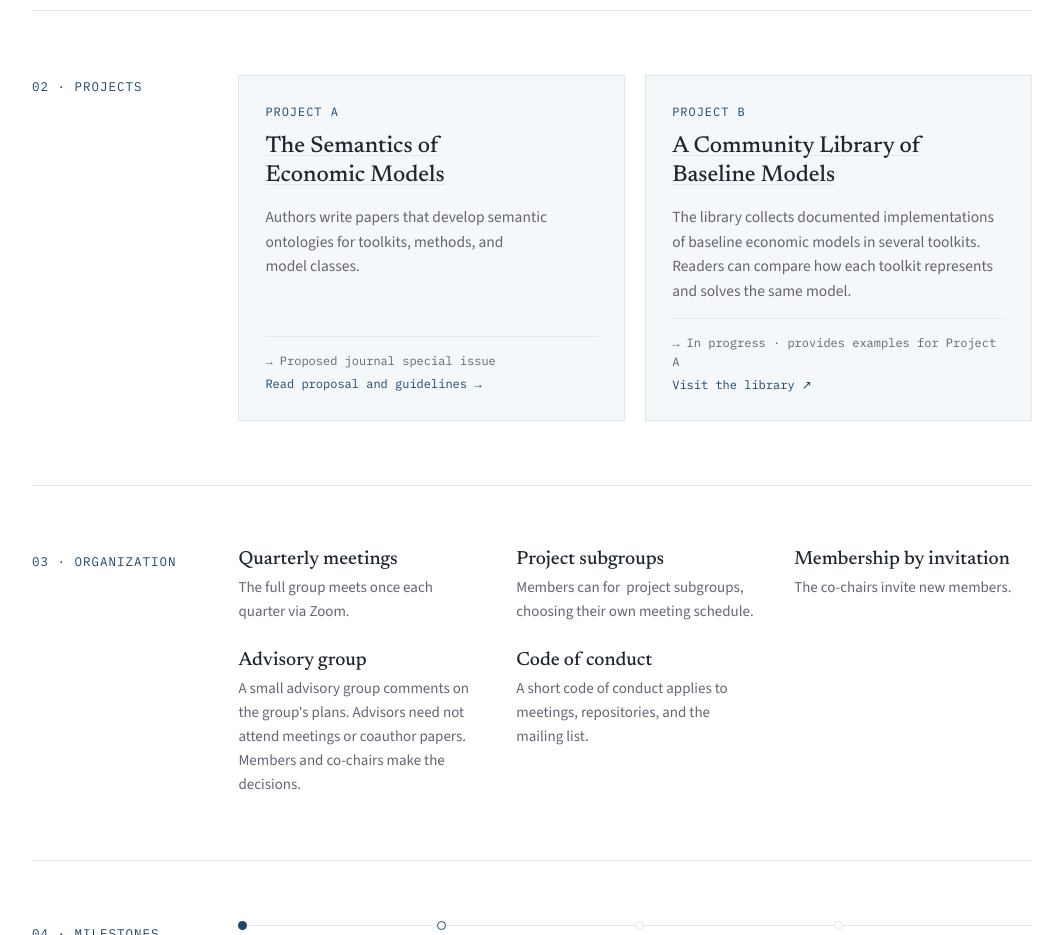
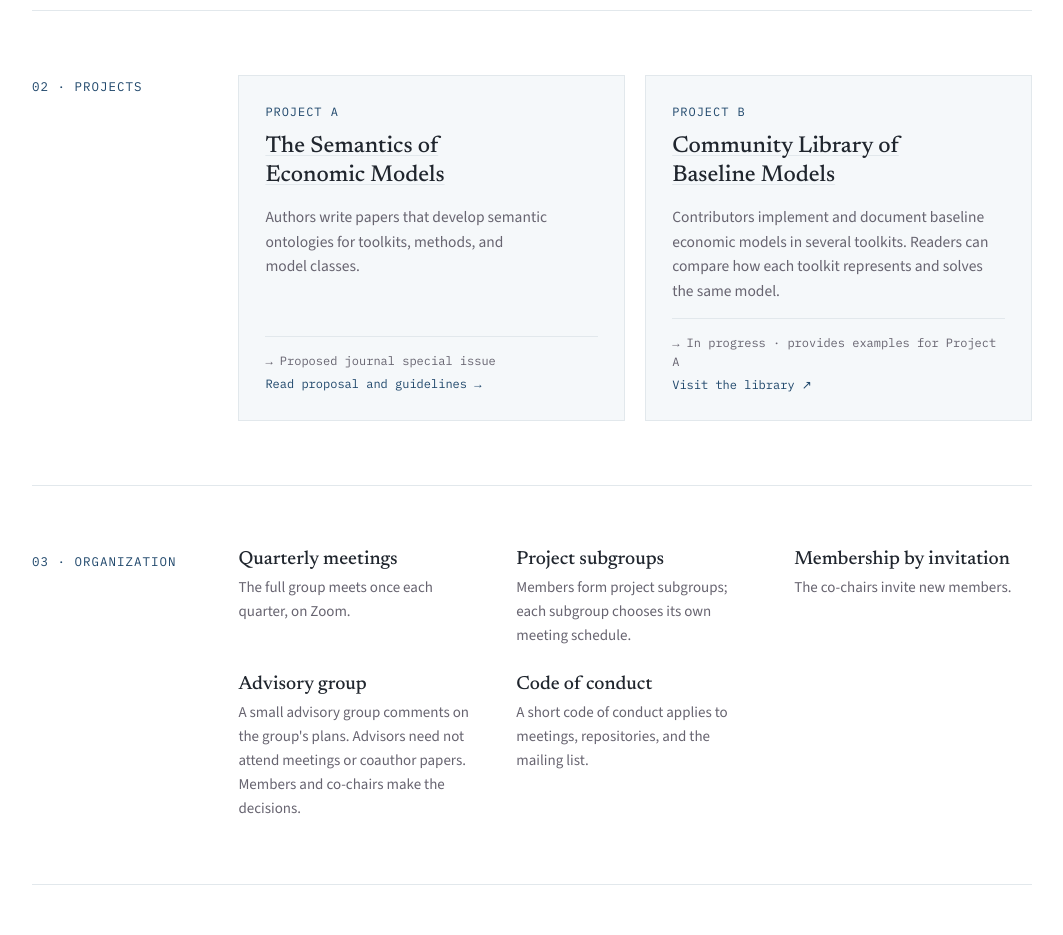
Before and after one commit to econ-ark/sce-wg-1, a plain HTML site: page docs/index.html in a window 1280 px wide. Shown: the part 1100-2035 px from the top of the page, without its empty margins (108-1171 px from the left). Drawn offline with nearby package versions, Linux system fonts and the light colour scheme.

Commit message:
Landing page: drop the article from the library's name; name the actors in the copy
Co-Authored-By: Claude Fable 5 <noreply@anthropic.com>

```diff
--- a/docs/index.html
+++ b/docs/index.html
@@ -79,8 +79,8 @@
         </article>
         <article style="display:flex; flex-direction:column; gap:14px; border:1px solid var(--line); background:var(--surface); padding:28px 26px;">
           <span style="font-family:'IBM Plex Mono',monospace; font-size:12px; letter-spacing:0.08em; text-transform:uppercase; color:var(--accent);">Project B</span>
-          <h3 style="margin:0; font-family:'Newsreader',serif; font-weight:500; font-size:23px; line-height:1.25; text-wrap:pretty;"><a href="https://quantecon.github.io/community-library/" class="card-link">A Community Library of Baseline Models</a></h3>
-          <p style="margin:0; font-size:15.5px; line-height:1.6; color:var(--muted); text-wrap:pretty; flex:1;">The library collects documented implementations of baseline economic models in several toolkits. Readers can compare how each toolkit represents and solves the same model.</p>
+          <h3 style="margin:0; font-family:'Newsreader',serif; font-weight:500; font-size:23px; line-height:1.25; text-wrap:pretty;"><a href="https://quantecon.github.io/community-library/" class="card-link">Community Library of Baseline Models</a></h3>
+          <p style="margin:0; font-size:15.5px; line-height:1.6; color:var(--muted); text-wrap:pretty; flex:1;">Contributors implement and document baseline economic models in several toolkits. Readers can compare how each toolkit represents and solves the same model.</p>
           <div style="display:flex; flex-wrap:wrap; gap:6px 16px; justify-content:space-between; align-items:baseline; padding-top:14px; border-top:1px solid var(--line);">
             <p style="margin:0; font-family:'IBM Plex Mono',monospace; font-size:12px; line-height:1.6; color:var(--muted);">→ In progress · provides examples for Project A</p>
             <a href="https://quantecon.github.io/community-library/" class="card-more">Visit the library ↗</a>
@@ -96,11 +96,11 @@
       <div style="flex:999 1 400px; min-width:0; display:grid; grid-template-columns:repeat(auto-fit, minmax(230px, 1fr)); gap:28px 40px;">
         <div>
           <h3 style="margin:0 0 6px; font-family:'Newsreader',serif; font-weight:500; font-size:19px;">Quarterly meetings</h3>
-          <p style="margin:0; font-size:15px; line-height:1.6; color:var(--muted);">The full group meets once each quarter via Zoom.</p>
+          <p style="margin:0; font-size:15px; line-height:1.6; color:var(--muted);">The full group meets once each quarter, on Zoom.</p>
         </div>
         <div>
           <h3 style="margin:0 0 6px; font-family:'Newsreader',serif; font-weight:500; font-size:19px;">Project subgroups</h3>
-          <p style="margin:0; font-size:15px; line-height:1.6; color:var(--muted);">Members can for&nbsp; project subgroups, choosing their own meeting schedule.</p>
+          <p style="margin:0; font-size:15px; line-height:1.6; color:var(--muted);">Members form project subgroups; each subgroup chooses its own meeting schedule.</p>
         </div>
         <div>
           <h3 style="margin:0 0 6px; font-family:'Newsreader',serif; font-weight:500; font-size:19px;">Membership by invitation</h3>
```
